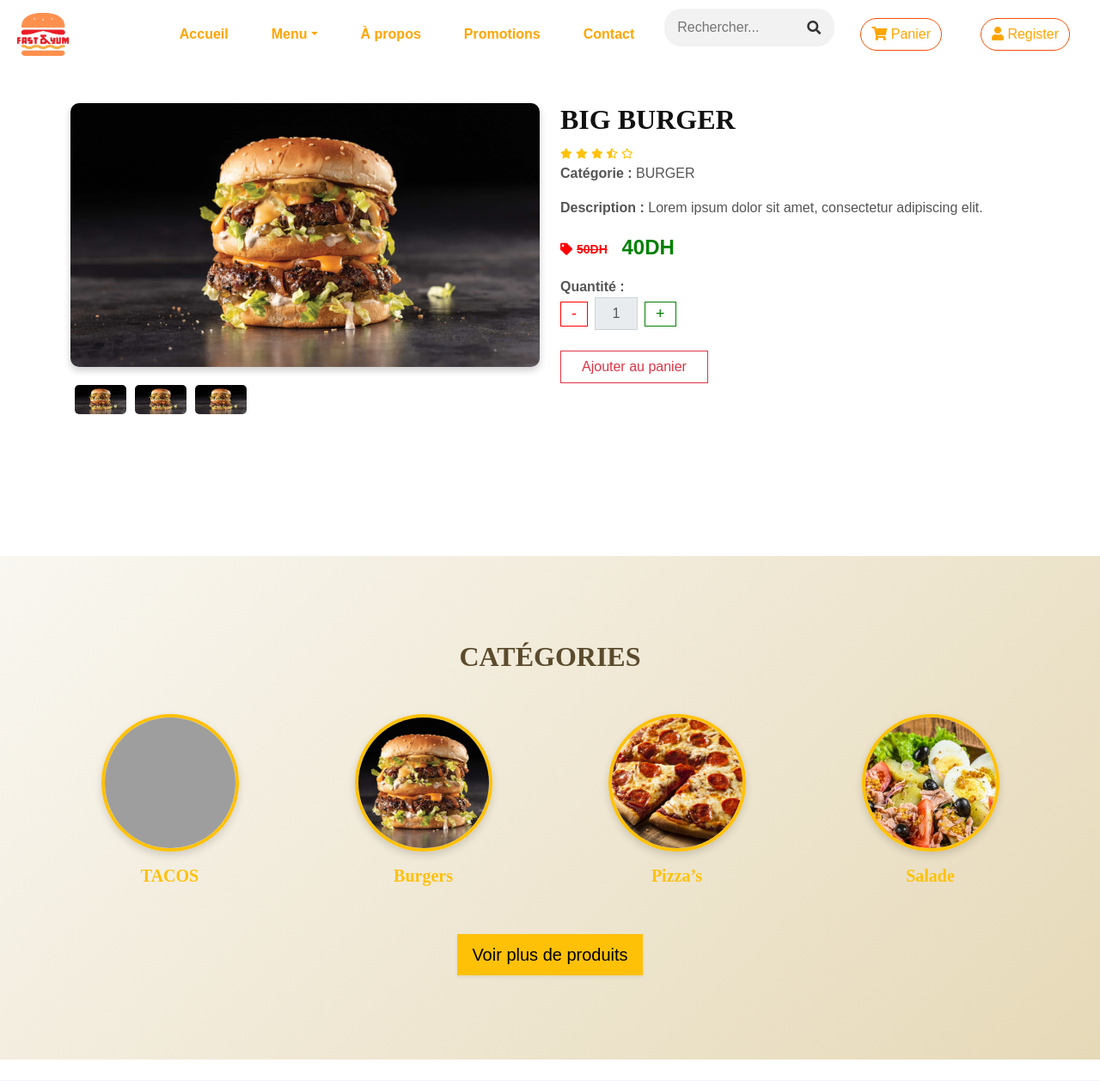
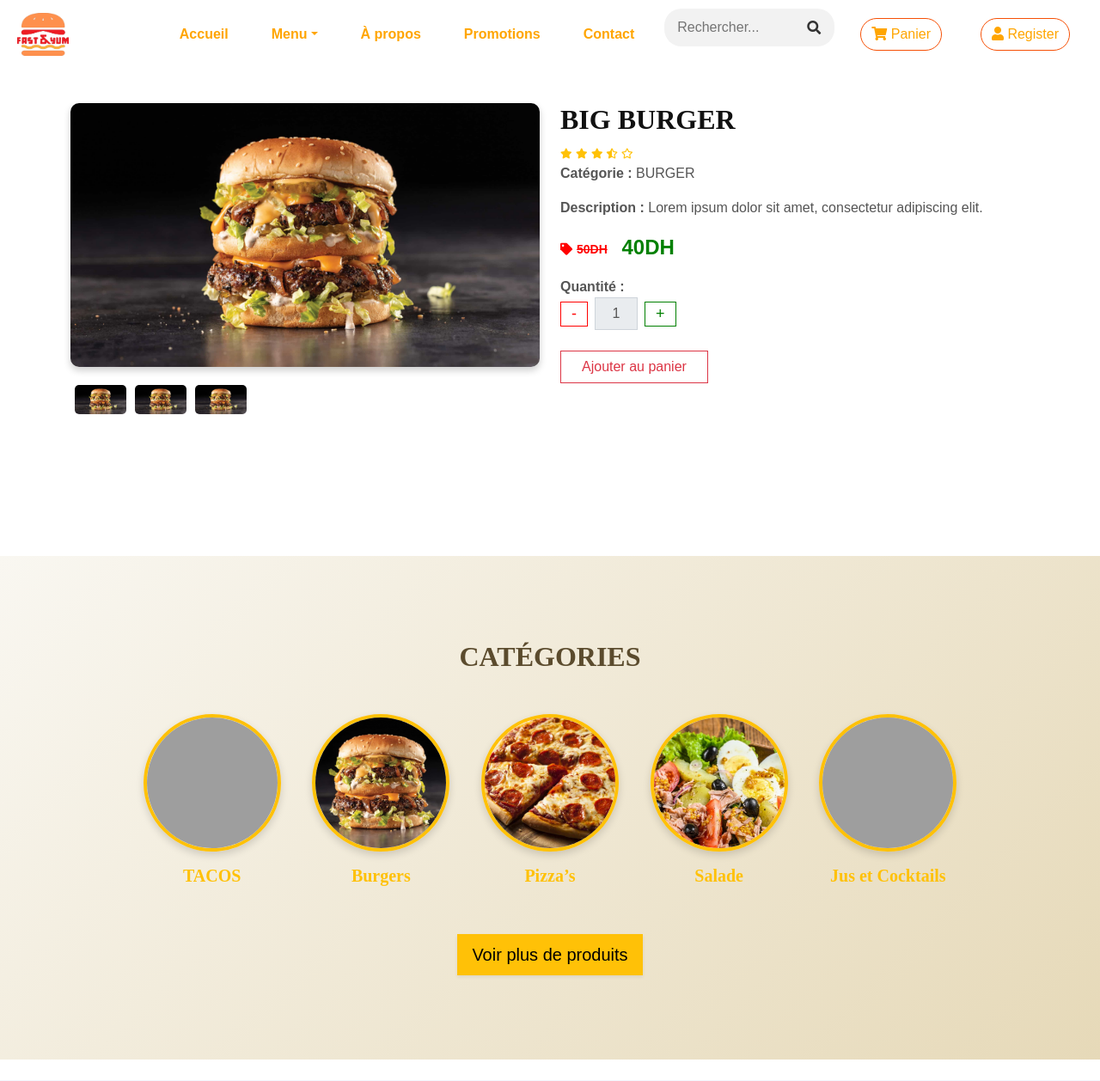
Before and after one commit to timsnaw/RestaurantEnLigne, a PHP site: page /index.php?url=detailsProduct in a window 1280 px wide. Shown: the top 1258 px of the page at 86% size. Run offline with PHP 8.4, Linux system fonts and the light colour scheme; some libraries are stand-ins or nearby versions; grey boxes are pictures that could not be loaded.

Commit message:
modification du detailsProduct.php

```diff
--- a/FastAndYum/view/detailsProduct.php
+++ b/FastAndYum/view/detailsProduct.php
@@ -96,14 +96,14 @@
 <br><br><br><br>
 
 
-  <!-- Categories start -->
+ <!-- Categories start -->
 <div class="container-fluid py-5" style="background: linear-gradient(135deg, #f9f7f1, #e6d9b8);">
   <section class="section2">
     <h2 class="text-center mb-5 text-uppercase fw-bold wow fadeIn" data-wow-delay="0.1s" style="color:#5b4b2d;">Catégories</h2>
 
     <div class="row justify-content-center g-4">
       <!-- Tacos -->
-      <div class="col-6 col-md-3 text-center wow fadeInUp" data-wow-delay="0.1s">
+      <div class="col-6 col-lg-2 text-center wow fadeInUp" data-wow-delay="0.1s">
         <a href="index.php?url=menu#tab-2" class="d-inline-block circle-card">
           <img src="/FastAndYumProject/FastAndYum/public/img/i146583-tacos-poulet-curry.jpg" alt="Tacos">
         </a>
@@ -111,7 +111,7 @@
       </div>
 
       <!-- Burgers -->
-      <div class="col-6 col-md-3 text-center wow fadeInUp" data-wow-delay="0.2s">
+      <div class="col-6 col-lg-2 text-center wow fadeInUp" data-wow-delay="0.2s">
         <a href="index.php?url=menu#tab-3" class="d-inline-block circle-card">
           <img src="/FastAndYumProject/FastAndYum/public/img/burger.jpg" alt="Burgers">
         </a>
@@ -119,7 +119,7 @@
       </div>
 
       <!-- Pizza -->
-      <div class="col-6 col-md-3 text-center wow fadeInUp" data-wow-delay="0.3s">
+      <div class="col-6 col-lg-2 text-center wow fadeInUp" data-wow-delay="0.3s">
         <a href="index.php?url=menu#tab-1" class="d-inline-block circle-card">
           <img src="/FastAndYumProject/FastAndYum/public/img/pizza3.webp" alt="Pizza">
         </a>
@@ -127,11 +127,19 @@
       </div>
 
       <!-- Salade -->
-      <div class="col-6 col-md-3 text-center wow fadeInUp" data-wow-delay="0.4s">
+      <div class="col-6 col-lg-2 text-center wow fadeInUp" data-wow-delay="0.4s">
         <a href="index.php?url=menu#tab-4" class="d-inline-block circle-card">
           <img src="/FastAndYumProject/FastAndYum/public/img/saladenicoise.jpeg" alt="Salade">
         </a>
         <h5 class="mt-3 text-warning fw-semibold">Salade</h5>
+      </div>
+
+      <!-- Jus -->
+      <div class="col-6 col-lg-2 text-center wow fadeInUp" data-wow-delay="0.5s">
+        <a href="index.php?url=menu#tab-5" class="d-inline-block circle-card">
+          <img src="/FastAndYumProject/FastAndYum/public/img/Menu/Milkshaky Shaky.jpg" alt="Jus">
+        </a>
+        <h5 class="mt-3 text-warning fw-semibold">Jus et Cocktails</h5>
       </div>
     </div>
 
```
